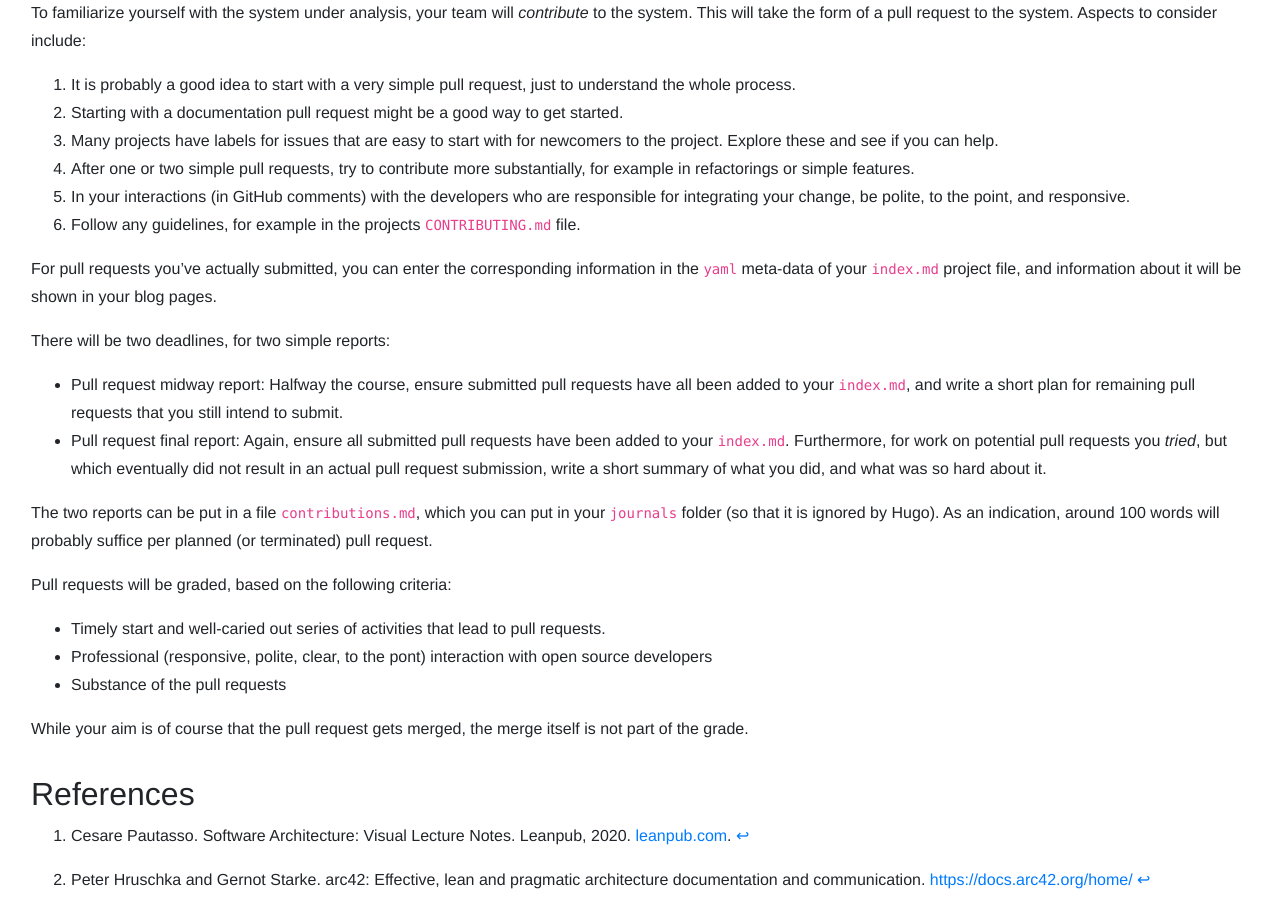
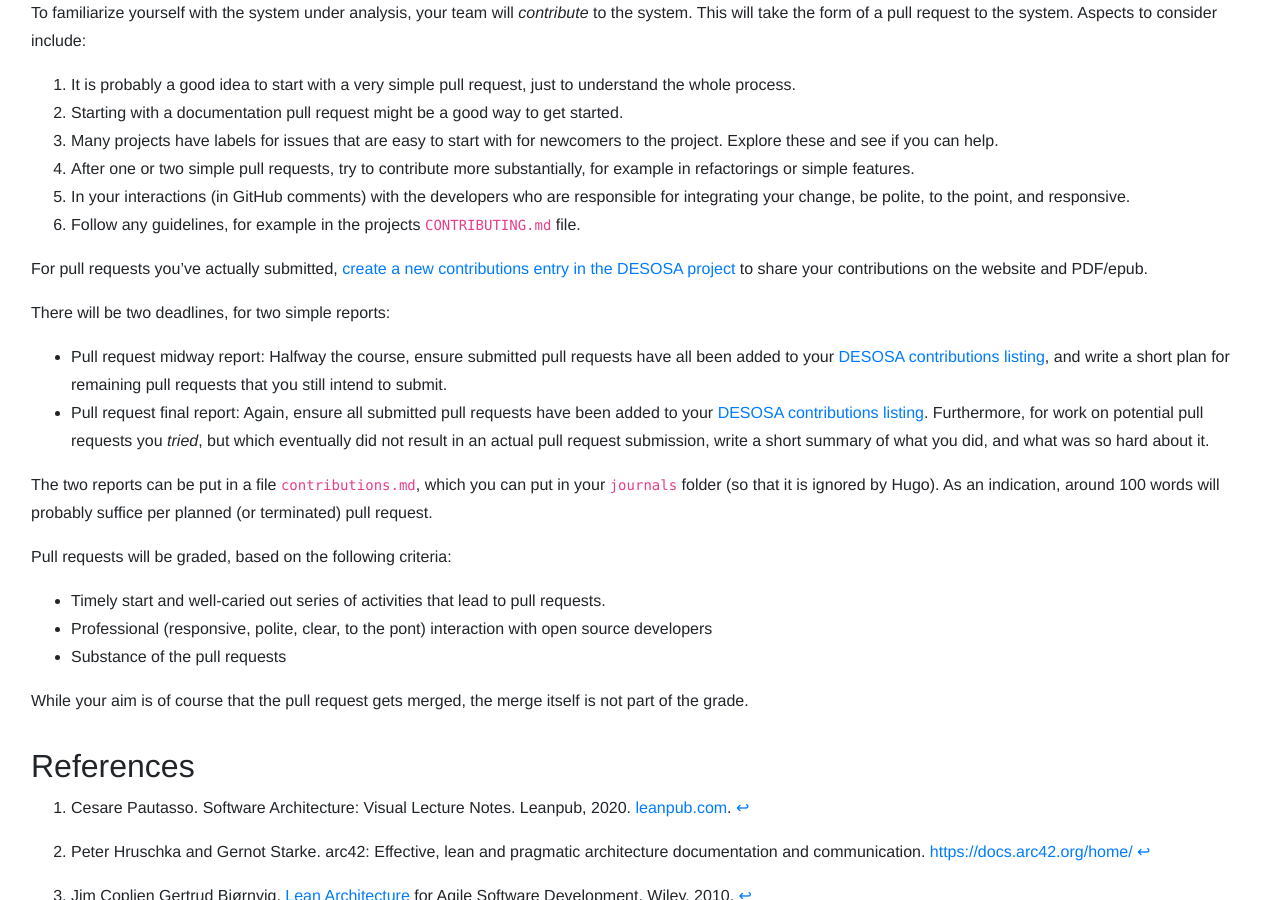
Before and after one commit to SERG-Delft/delftswa, a Jekyll site: the page built from 2021/assignment.md, in a window 1280 px wide and 900 px high, scrolled down 3606 px. Built offline with Jekyll 4.4.1, drawn with Linux system fonts in a browser that asks for light colours.

Commit message:
Describe new DESOSA contributions workflow

```diff
--- a/2021/assignment.md
+++ b/2021/assignment.md
@@ -317,12 +317,12 @@ Aspects to consider include:
 5. In your interactions (in GitHub comments) with the developers  who are responsible for integrating your change, be polite, to the point, and responsive.
 6. Follow any guidelines, for example in the projects `CONTRIBUTING.md` file.
 
-For pull requests you've actually submitted, you can enter the corresponding information in the `yaml` meta-data of your `index.md` project file, and information about it will be shown in your blog pages.
+For pull requests you've actually submitted, [create a new contributions entry in the DESOSA project][gitlab-desosa-contributions] to share your contributions on the website and PDF/epub.
 
 There will be two deadlines, for two simple reports:
 
-- Pull request midway report: Halfway the course, ensure submitted pull requests have all been added to  your `index.md`, and write a short plan for remaining pull requests that you still intend to submit.
-- Pull request final report: Again, ensure all submitted pull requests have been added to your `index.md`. Furthermore, for work on potential pull requests you  _tried_, but which eventually did not result in an actual pull request submission, write a short summary of what you did, and what was so hard about it.
+- Pull request midway report: Halfway the course, ensure submitted pull requests have all been added to your [DESOSA contributions listing][gitlab-desosa-contributions], and write a short plan for remaining pull requests that you still intend to submit.
+- Pull request final report: Again, ensure all submitted pull requests have been added to your [DESOSA contributions listing][gitlab-desosa-contributions]. Furthermore, for work on potential pull requests you  _tried_, but which eventually did not result in an actual pull request submission, write a short summary of what you did, and what was so hard about it.
 
 The two reports can be put in a file `contributions.md`, which you can put in your `journals` folder (so that it is ignored by Hugo). As an indication, around 100 words will probably suffice per planned (or terminated) pull request.
 
@@ -334,6 +334,7 @@ Pull requests will be graded, based on the following criteria:
 
 While your aim is of course that the pull request gets merged, the merge itself is not part of the grade.
 
+[gitlab-desosa-contributions]: https://gitlab.ewi.tudelft.nl/in4315/2020-2021/desosa2021#contributions
 
 ## References
 
```
